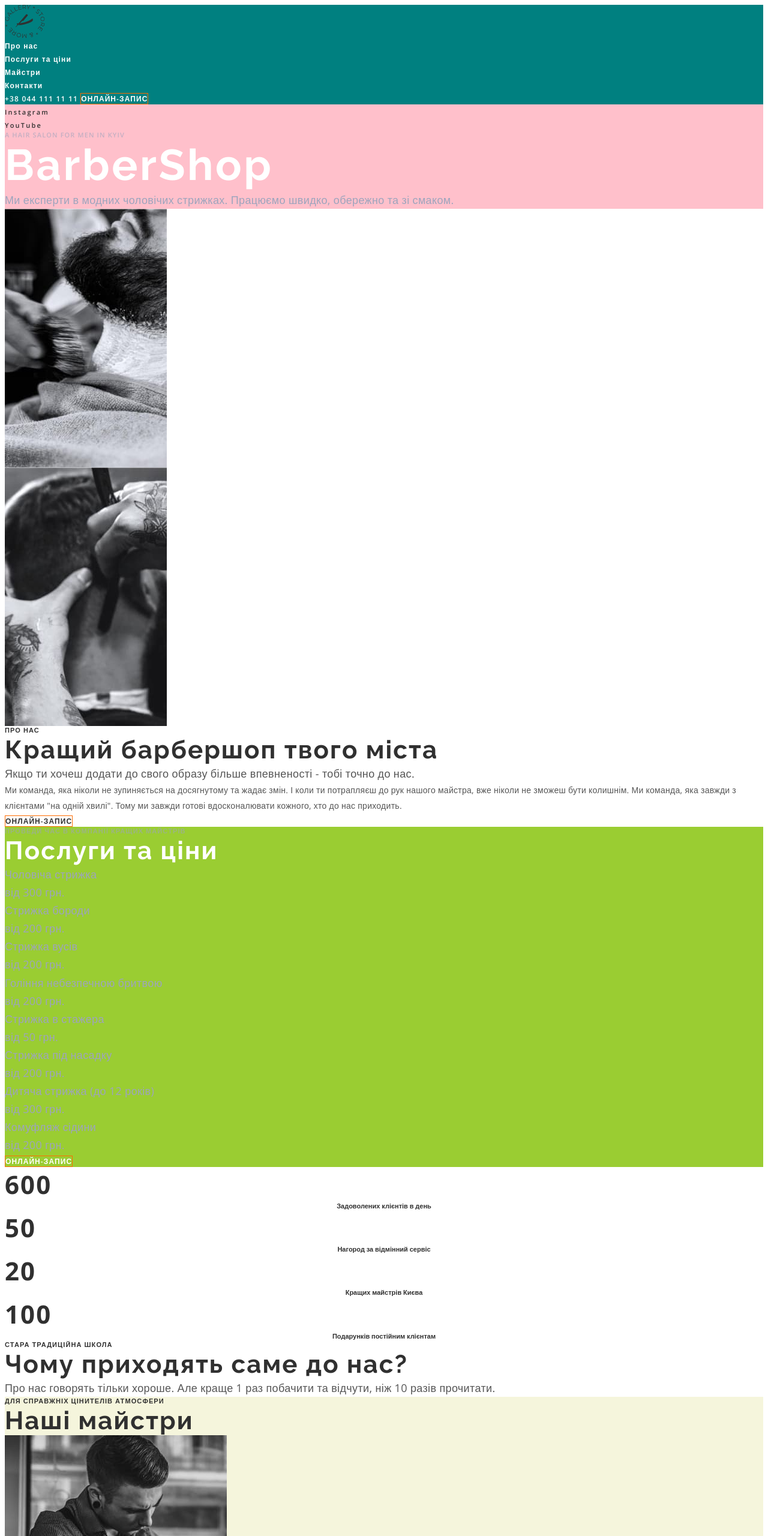
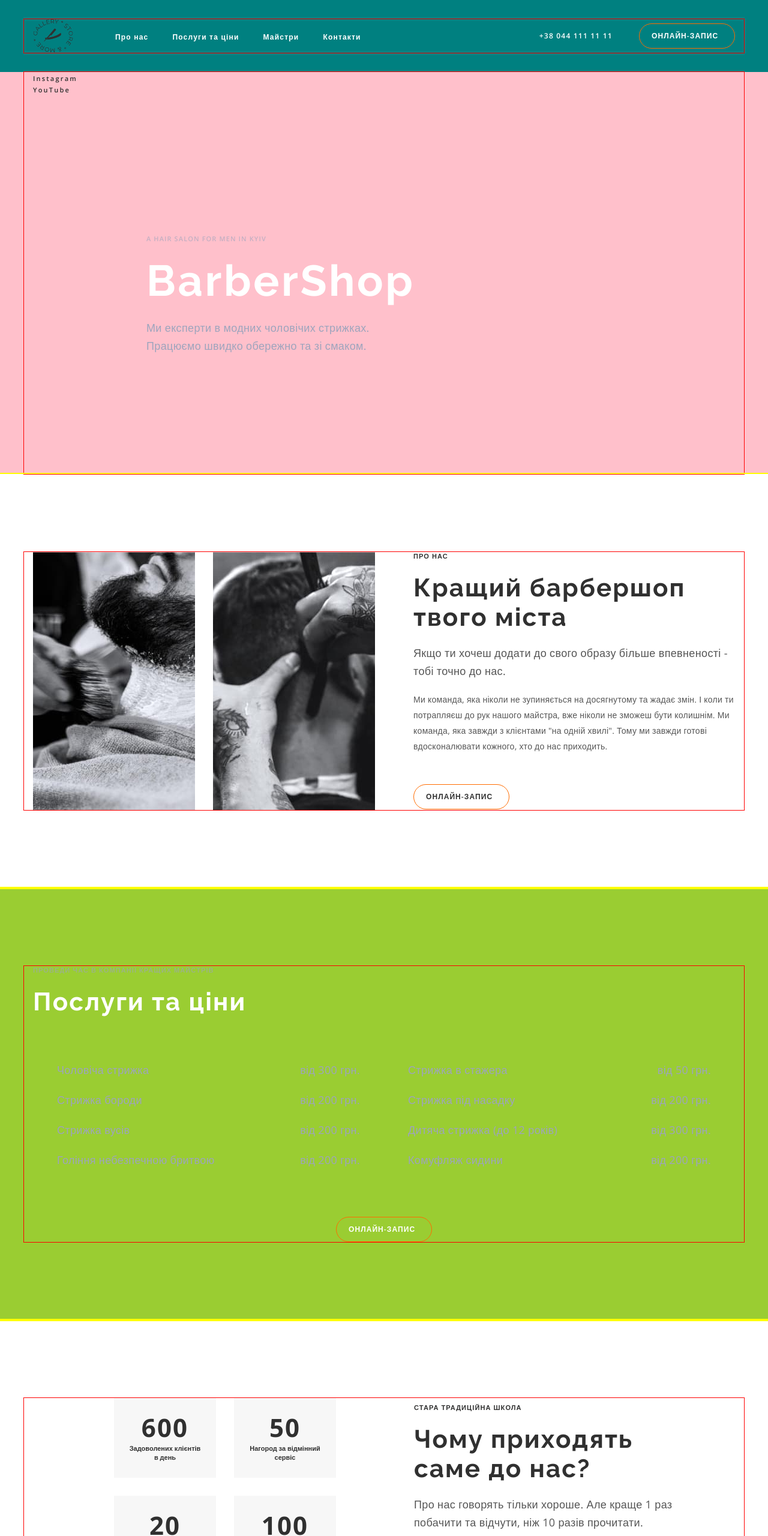
Before and after one commit to andrusenkoam/barbershop, a plain HTML site: page index.html in a window 1280 px wide. Shown: the top 2560 px of the page at 60% size. Drawn offline with nearby package versions, Linux system fonts and the light colour scheme.

Commit message:
adds flex styles

```diff
--- a/css/styles.css
+++ b/css/styles.css
@@ -81,6 +81,20 @@ img {
   overflow: hidden;
 }
 
+.section {
+  padding: 130px 0;
+
+  outline: 2px solid yellow;
+}
+
+.container {
+  width: 1200px;
+  margin: 0 auto;
+  padding: 0 15px;
+
+  outline: 1px solid red;
+}
+
 .title {
   font-family: var(--title-font);
   font-size: 42px;
@@ -97,7 +111,11 @@ img {
 }
 
 .registration-link {
+  display: inline-block;
+  min-width: 160px;
   border: 1px solid var(--accent);
+  border-radius: 25px;
+  padding: 12px 20px;
   font-size: 12px;
   font-weight: 600;
   line-height: 1.33;
@@ -111,6 +129,14 @@ img {
 
 .registration-link.secondary {
   color: var(--secondary-text-color);
+}
+
+.registration-link.primary:hover,
+.registration-link.primary:focus,
+.registration-link.secondary:hover,
+.registration-link.secondary:focus {
+  background-color: var(--accent);
+  color: var(--white-color);
 }
 
 .pre-title {
@@ -127,13 +153,36 @@ img {
   letter-spacing: 0.36px;
 }
 
-/* Header */
+
+/* ----Header---- */
 .page-header {
+  padding: 32px 0;
   background-color: teal;
+}
+
+.page-header .container {
+  display: flex;
+  align-items: center;
+}
+
+.header-nav {
+  display: flex;
+  align-items: center;
+}
+
+.header-list {
+  display: flex;
+  align-items: center;
+  margin-left: 70px;
+}
+
+.header-item:not(:first-child) {
+  margin-left: 40px;
 }
 
 .header-link,
 .tel-link {
+  padding: 12px 0;
   color: var(--white-color);
   font-size: 12px;
   font-weight: 600;
@@ -142,15 +191,32 @@ img {
 }
 
 .header-link:hover,
-.header-link:focus {
+.header-link:focus,
+.tel-link:hover,
+.tel-link:focus {
   color: var(--accent);
 }
 
+.header-connect {
+  margin-left: auto;
+}
+
+.page-header .registration-link {
+  margin-left: 40px;
+}
 
 
 /* ----Hero---- */
 .hero {
   background-color: pink;
+}
+
+.hero .container {
+  display: flex;
+}
+
+.hero-list {
+  width: 90px;
 }
 
 .hero-link {
@@ -166,39 +232,108 @@ img {
   color: var(--accent);
 }
 
+.hero-content {
+  flex-grow: 1;
+  padding: 271px 0 199px 99px;
+}
+
 .hero-pre-title {
   color: rgba(157, 164, 189, 0.60);
 }
 
 .hero-title {
+  margin-top: 20px;
   font-size: 72px;
   line-height: 1.18;
   letter-spacing: 3.6px;
 }
 
 .hero-after-title {
+  margin-top: 20px;
+  max-width: 400px;
   color: var(--gray-color);
 }
 
 
 /* ----About---- */
+.about .container {
+  display: flex;
+}
+
+.about-list {
+  display: flex;
+}
+
+.about-item {
+  width: 270px;
+  height: 430px;
+}
+
+.about-item:not(:first-child) {
+  margin-left: 30px;
+}
+
+.about-content {
+  margin-left: 64px;
+}
+
 .about-pre-title {
+  margin-bottom: 20px;
   color: var(--secondary-text-color);
 }
 
+.about .title {
+  margin-bottom: 20px;
+}
+
+.about-after-title {
+  margin-bottom: 20px;
+}
+
 .about-text {
+  margin-bottom: 50px;
   font-size: 14px;
   line-height: 1.86;
   letter-spacing: 0.28px;
 }
+
+
 
 /* ----Prices---- */
 .prices {
   background-color: yellowgreen;
 }
 
+.prices .container {
+  display: flex;
+  flex-direction: column;
+}
+
 .prices-pre-title {
+  margin-bottom: 20px;
   color: rgba(157, 164, 189, 0.6);
+}
+
+.prices .title {
+  margin-bottom: 44px;
+}
+
+.prices-wrap {
+  display: flex;
+}
+
+.prices-list {
+  padding: 30px 40px;
+  width: 50%;
+}
+
+.prices-item {
+  display: flex;
+  justify-content: space-between;
+}
+
+.prices-item:not(:first-child) {
+  margin-top: 20px;
 }
 
 .prices-text {
@@ -208,8 +343,41 @@ img {
   letter-spacing: 0.36px;
 }
 
+.prices .registration-link {
+  margin: 50px auto 0;
+}
+
+
 
 /* ----Reasons---- */
+.reasons .container {
+  display: flex;
+  padding-left: 150px;
+}
+
+.reasons-list {
+  display: flex;
+  flex-wrap: wrap;
+  max-width: 370px;
+}
+
+.reasons-item {
+  display: flex;
+  flex-direction: column;
+  padding: 20px 24px;
+  width: 170px;
+  height: 133px;
+  background-color: var(--secondary-bg-color);
+}
+
+.reasons-item:nth-child(even) {
+  margin-left: 30px;
+}
+
+.reasons-item:nth-last-child(-n + 2) {
+  margin-top: 30px;
+}
+
 .reasons-count {
   color: var(--secondary-text-color);
   text-align: center;
@@ -224,11 +392,26 @@ img {
   text-align: center;
   font-size: 11px;
   font-weight: 600;
-  line-height: 1.37;
+  line-height: 1.36;
+}
+
+.reasons-content {
+  margin-top: 9px;
+  margin-left: 130px;
 }
 
 .reasons-pre-title {
+  margin-bottom: 20px;
   color: var(--secondary-text-color);
+}
+
+.reasons-content .title {
+  margin-bottom: 20px;
+  width: 412px;
+}
+
+.reasons-content .after-title {
+  width: 500px;
 }
 
 
@@ -239,10 +422,26 @@ img {
 }
 
 .masters-pre-title {
+  margin-bottom: 20px;
   color: var(--secondary-text-color);
 }
 
+.masters .title {
+  margin-bottom: 44px;
+}
+
+.masters-list {
+  display: flex;
+  margin-left: -30px;
+}
+
+.masters-item {
+  flex-basis: calc(100% / 3 - 30px);
+  margin-left: 30px;
+}
+
 .masters-item-title {
+  margin-top: 30px;
   color: var(--secondary-text-color);
   text-align: center;
   font-size: 18px;
@@ -252,6 +451,7 @@ img {
 }
 
 .masters-item-text {
+  margin-top: 8px;
   color: var(--accent);
   text-align: center;
   font-size: 14px;
@@ -262,14 +462,32 @@ img {
 
 /* ----Gallery---- */
 .gallery-pre-title {
+  margin-bottom: 44px;
   color: var(--secondary-text-color);
 }
 
+.gallery-list {
+  display: flex;
+  margin-left: -30px;
+}
+
+.gallery-item {
+  flex-basis: calc(100% / 4 - 30px);
+  margin-left: 30px;
+}
 
 /* ----Registration---- */
+/* .sections-wrap {
+  display: flex;
+} */
+
 .registration {
   background-color: aqua;
 }
+
+/* .registration .container {
+  width: 655px;
+} */
 
 
 /* ----Contacts---- */
@@ -277,8 +495,23 @@ img {
   background-color: aquamarine;
 }
 
+/* .contacts .container {
+  width: 625px;
+  padding-right: 105px;
+  padding-left: 100px;
+} */
+
+.contacts .title {
+  margin-bottom: 40px;
+}
+
 .contacts-address {
+  margin-bottom: 70px;
   font-style: normal;
+}
+
+.contacts-item:not(:last-child) {
+  margin-bottom: 20px;
 }
 
 .contacts-link {
@@ -293,6 +526,7 @@ img {
 }
 
 .contacts-time-title {
+  margin-bottom: 20px;
   color: var(--white-color);
   font-size: 11px;
   font-weight: 600;
@@ -311,6 +545,15 @@ img {
 
 
 /* ----Footer---- */
+.page-footer {
+  padding: 55px 0;
+}
+
+.page-footer .container {
+  display: flex;
+  justify-content: space-between;
+}
+
 .footer-copy {
   color: var(--gray-color);
   font-size: 11px;
@@ -319,7 +562,16 @@ img {
   letter-spacing: 2.2px;
 }
 
+.footer-list {
+  display: flex;
+}
+
+.footer-item:not(:first-child) {
+  margin-left: 40px;
+}
+
 .footer-link {
+  padding: 50px 0;
   color: var(--secondary-text-color);
   font-size: 11px;
   font-weight: 600;
--- a/index.html
+++ b/index.html
@@ -9,53 +9,67 @@
   <link rel="preconnect" href="https://fonts.gstatic.com" crossorigin>
   <link href="https://fonts.googleapis.com/css2?family=Open+Sans:wght@400;600;700&family=Raleway:wght@700&display=swap"
     rel="stylesheet">
+  <link rel="stylesheet" href="https://cdnjs.cloudflare.com/ajax/libs/modern-normalize/2.0.0/modern-normalize.min.css">
   <link rel="stylesheet" href="./css/styles.css" />
 </head>
 
 <body>
   <!-- Шапка сайту -->
   <header class="page-header">
+    <div class="container">
       <nav class="header-nav">
         <a href="./index.html" class="header-logo"><img src="./images/logo.svg" alt="Логотип сайту" /></a>
         <ul class="header-list">
-        <li class="header-item"><a href="" class="header-link">Про нас</a></li>
-        <li class="header-item"><a href="" class="header-link">Послуги та ціни</a></li>
-        <li class="header-item"><a href="" class="header-link">Майстри</a></li>
-        <li class="header-item"><a href="" class="header-link">Контакти</a></li>
+          <li class="header-item"><a href="#about" class="header-link">Про нас</a></li>
+          <li class="header-item"><a href="#prices" class="header-link">Послуги та ціни</a></li>
+          <li class="header-item"><a href="#masters" class="header-link">Майстри</a></li>
+          <li class="header-item"><a href="#contacts" class="header-link">Контакти</a></li>
         </ul>
       </nav>
+      <div class="header-connect">
         <a href="tel:+380441111111" class="tel-link">+38 044 111 11 11</a>
         <a href="#registration" class="registration-link primary">Онлайн-запис</a>
+      </div>
+    </div>
   </header>
   <main>
     <!-- Секція Герой -->
     <section class="hero">
+      <div class="container">
         <ul class="hero-list">
           <li class="hero-item">
-          <a href="https://www.instagram.com" target="_blank" rel="noreferrer noopener" class="hero-link">Instagram</a>
+            <a href="https://www.instagram.com" target="_blank" rel="noreferrer noopener"
+              class="hero-link">Instagram</a>
           </li>
           <li class="hero-item">
             <a href="https://www.youtube.com" target="_blank" rel="noreferrer noopener" class="hero-link">YouTube</a>
           </li>
         </ul>
+        <div class="hero-content">
           <p lang="en" class="hero-pre-title pre-title">A hair salon for men in Kyiv</p>
           <h1 lang="en" class="hero-title title primary">BarberShop</h1>
-      <p class="hero-after-title after-title">Ми експерти в модних чоловічих стрижках. Працюємо швидко, обережно та зі
+          <p class="hero-after-title after-title">Ми експерти в модних чоловічих стрижках. Працюємо швидко обережно та
+            зі
             смаком.</p>
+        </div>
+      </div>
     </section>
     <!-- Секція Про нас -->
-    <section class="section about">
+    <section class="section about" id="about">
+      <div class="container">
         <ul class="about-list">
           <li class="about-item">
-          <img src="./images/about/about-1.jpg" alt="Барбер голить клієнта" width="270" />
+            <img src="./images/about/about-1.jpg" alt="Барбер голить клієнта" width="270" height="430" />
           </li>
           <li class="about-item">
-          <img src="./images/about/about-2.jpg" alt="Барбер голить клієнта" width="270" />
+            <img src="./images/about/about-2.jpg" alt="Барбер голить клієнта" width="270" height="430" />
           </li>
         </ul>
+        <div class="about-content">
           <p class="about-pre-title pre-title">про нас</p>
           <h2 class="title secondary">Кращий барбершоп твого міста</h2>
-      <p class="about-after-title after-title">Якщо ти хочеш додати до свого образу більше впевненості - тобі точно до
+          <p class="about-after-title after-title">Якщо ти хочеш додати до свого образу більше впевненості - тобі точно
+            до
             нас.</p>
           <p class="about-text">
             Ми команда, яка ніколи не зупиняється на досягнутому та жадає змін. І коли ти потрапляєш
@@ -64,11 +78,15 @@
             приходить.
           </p>
           <a href="#registration" class="registration-link secondary">Онлайн-запис</a>
+        </div>
+      </div>
     </section>
     <!-- Секція Прайс -->
-    <section class="section prices">
+    <section class="section prices" id="prices">
+      <div class="container">
         <p class="prices-pre-title pre-title">Проведи час в компанії кращих майстрів</p>
         <h2 class="title primary">Послуги та ціни</h2>
+        <div class="prices-wrap">
           <ul class="prices-list">
             <li class="prices-item">
               <p class="prices-text">Чоловіча стрижка</p>
@@ -101,14 +119,17 @@
               <p class="prices-text">від 300 грн.</p>
             </li>
             <li class="prices-item">
-          <p class="prices-text">Комуфляж сідини</p>
+              <p class="prices-text">Комуфляж сидини</p>
               <p class="prices-text">від 200 грн.</p>
             </li>
           </ul>
+        </div>
         <a href="#registration" class="registration-link primary">Онлайн-запис</a>
+      </div>
     </section>
     <!-- Секція Резон -->
     <section class="section reasons">
+      <div class="container">
         <ul class="reasons-list">
           <li class="reasons-item">
             <span class="reasons-count">600</span>
@@ -127,15 +148,19 @@
             <p class="reasons-text">Подарунків постійним клієнтам</p>
           </li>
         </ul>
+        <div class="reasons-content">
           <p class="reasons-pre-title pre-title">Стара традиційна школа</p>
           <h2 class="title secondary">Чому приходять саме до нас?</h2>
           <p class="after-title">
             Про нас говорять тільки хороше. Але краще 1 раз побачити та відчути, ніж 10 разів
             прочитати.
           </p>
+        </div>
+      </div>
     </section>
     <!-- Секція Наші майстри -->
-    <section class="section masters">
+    <section class="section masters" id="masters">
+      <div class="container">
         <p class="masters-pre-title pre-title">Для справжніх цінителів атмосфери</p>
         <h2 class="title secondary">Наші майстри</h2>
         <ul class="masters-list">
@@ -156,41 +181,48 @@
             <p lang="en" class="masters-item-text">Extreme Barber</p>
           </li>
         </ul>
+      </div>
     </section>
     <!-- Секція Галерея -->
     <section class="section gallery">
+      <div class="container">
         <!-- Прихований заголовок -->
         <h2 class="visually-hidden">Галерея</h2>
         <p class="gallery-pre-title pre-title">Латинською мовою "БАРБА" значить "БОРОДА"</p>
         <ul class="gallery-list">
-        <li class="item">
+          <li class="gallery-item">
             <img src="./images/gallery/gallery-1.jpg" alt="Барбер підстригає клієнта під насадку" width="270"
               height="360" />
           </li>
-        <li class="item">
+          <li class="gallery-item">
             <img src="./images/gallery/gallery-2.jpg" alt="Барбер голить клієнта" width="270" height="360" />
           </li>
-        <li class="item">
+          <li class="gallery-item">
             <img src="./images/gallery/gallery-3.jpg" alt="Барбер готує клієнта до гоління" width="270" height="360" />
           </li>
-        <li class="item">
+          <li class="gallery-item">
             <img src="./images/gallery/gallery-4.jpg" alt="Барбер підстригає клієнта" width="270" height="360" />
           </li>
         </ul>
+      </div>
     </section>
+    <div class="sections-wrap">
       <!-- Секція Онлфйн-запис -->
       <section class="section registration" id="registration">
+        <div class="container">
           <h2 class="title primary">Онлайн-запис</h2>
+        </div>
       </section>
       <!-- Секція Контакти -->
-    <section class="section contacts">
+      <section class="section contacts" id="contacts">
+        <div class="container">
           <h2 class="title primary">Контакти</h2>
           <address class="contacts-address">
             <ul class="contacts-list">
               <li class="contacts-item">
                 <a href="https://maps.app.goo.gl/NFz16L4ibTXbNQV39" target="_blank" rel="noreferrer noopener"
                   class="contacts-link">вул.
-              Васильківська, 7А Київ, 08132</a>
+                  Васильківська, 7А <br> Київ, 08132</a>
               </li>
               <li class="contacts-item"><a href="tel:+380441111111" class="contacts-link">+38 044 111 11 11</a></li>
               <li class="contacts-item"><a href="mailto:barbershop@email.com"
@@ -200,19 +232,24 @@
           </address>
           <b class="contacts-time-title">Час роботи</b>
           <p class="contacts-time-text">Щоденно з 9:00 до 22:00</p>
+        </div>
       </section>
+    </div>
   </main>
   <!-- Футер -->
   <footer class="page-footer">
+    <div class="container">
       <p class="footer-copy">&copy; Copyright 2020</p>
       <ul class="footer-list">
         <li class="footer-item">
-        <a href="https://www.instagram.com" target="_blank" rel="noreferrer noopener" class="footer-link">Instagram</a>
+          <a href="https://www.instagram.com" target="_blank" rel="noreferrer noopener"
+            class="footer-link">Instagram</a>
         </li>
         <li class="footer-item">
           <a href="https://www.youtube.com" target="_blank" rel="noreferrer noopener" class="footer-link">Youtube</a>
         </li>
       </ul>
+    </div>
   </footer>
 </body>
 
```
Also changed, not shown: 1 other file. Lines whose indentation alone changed are shown as unchanged.
